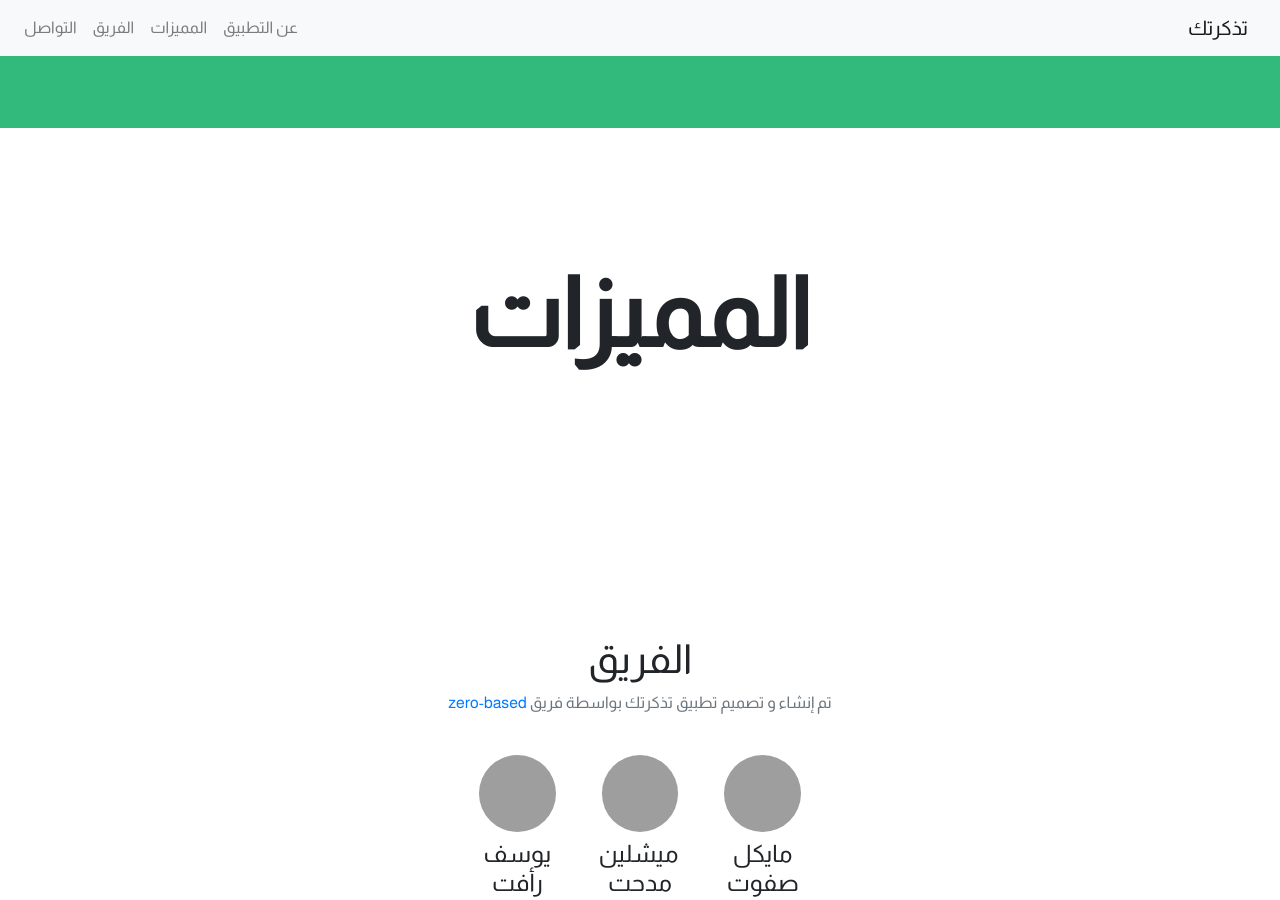
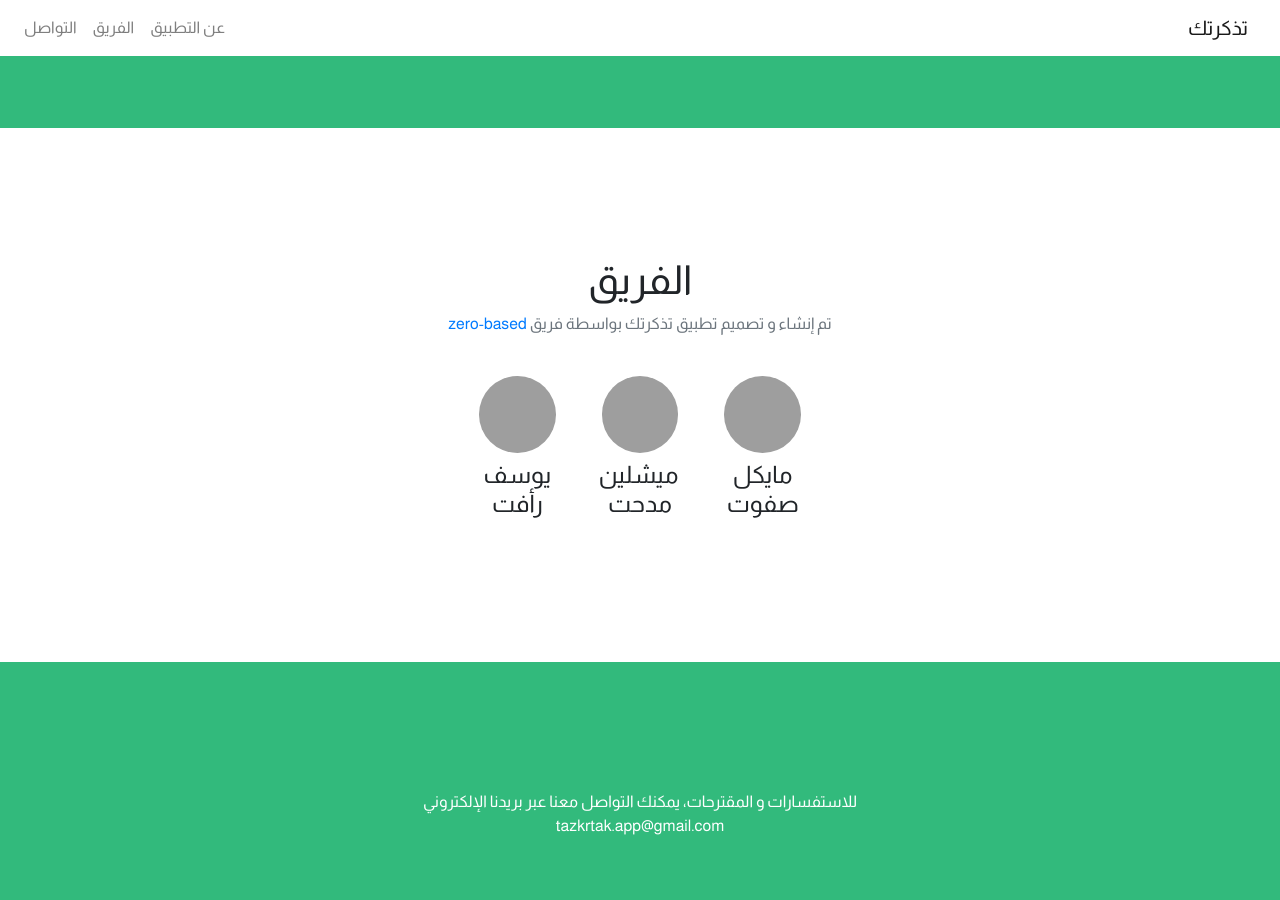
Before and after one commit to tazkrtak/website, a Jekyll site: the page built from index.html, in a window 1280 px wide and 900 px high, scrolled down 1655 px. Built offline with Jekyll 4.4.1, drawn with Linux system fonts in a browser that asks for light colours; nearby versions of some CDN libraries; grey boxes are pictures that could not be loaded.

Commit message:
Remove Features Section

```diff
--- a/_data/nav-links.yml
+++ b/_data/nav-links.yml
@@ -1,8 +1,5 @@
 - name: عن التطبيق
   link: \#about
-
-- name: المميزات
-  link: \#features
 
 - name: الفريق
   link: \#team
--- a/_includes/navbar.html
+++ b/_includes/navbar.html
@@ -1,4 +1,4 @@
-<nav class="navbar navbar-expand-lg navbar-light bg-light sticky-top">
+<nav class="navbar navbar-expand-lg navbar-light bg-white sticky-top">
 
   <a class="navbar-brand" href="#">{{ site.title }}</a>
 
--- a/_includes/sections/features.html
+++ /dev/null
@@ -1,5 +0,0 @@
-<section id="features" class="row">
-  <div class="col text-center">
-    <h1 class="display-1 font-weight-bold">المميزات</h1>
-  </div>
-</section>
--- a/index.html
+++ b/index.html
@@ -4,6 +4,5 @@
 
 {% include sections/intro.html %}
 {% include sections/about.html %}
-{% include sections/features.html %}
 {% include sections/team.html %}
 {% include sections/contact.html %}
```
